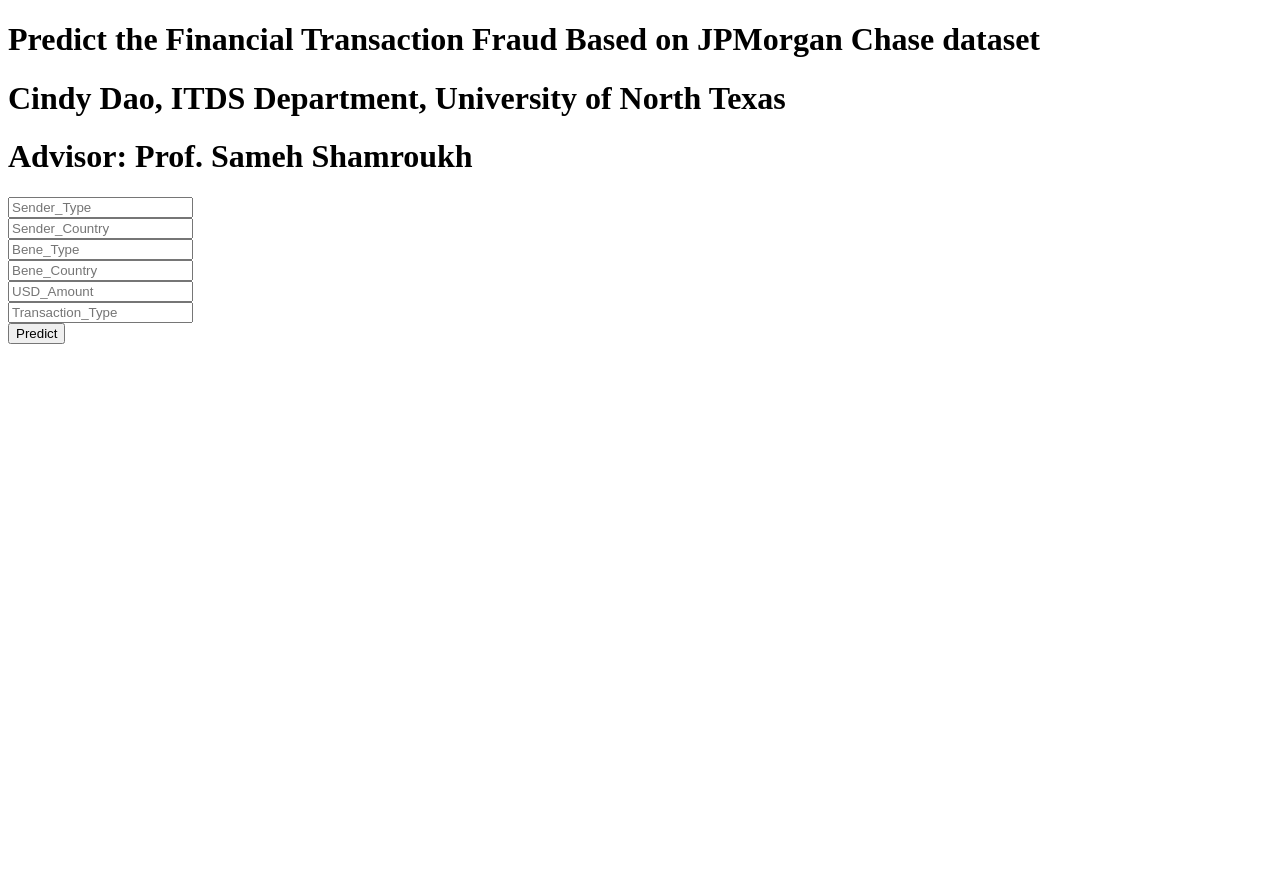
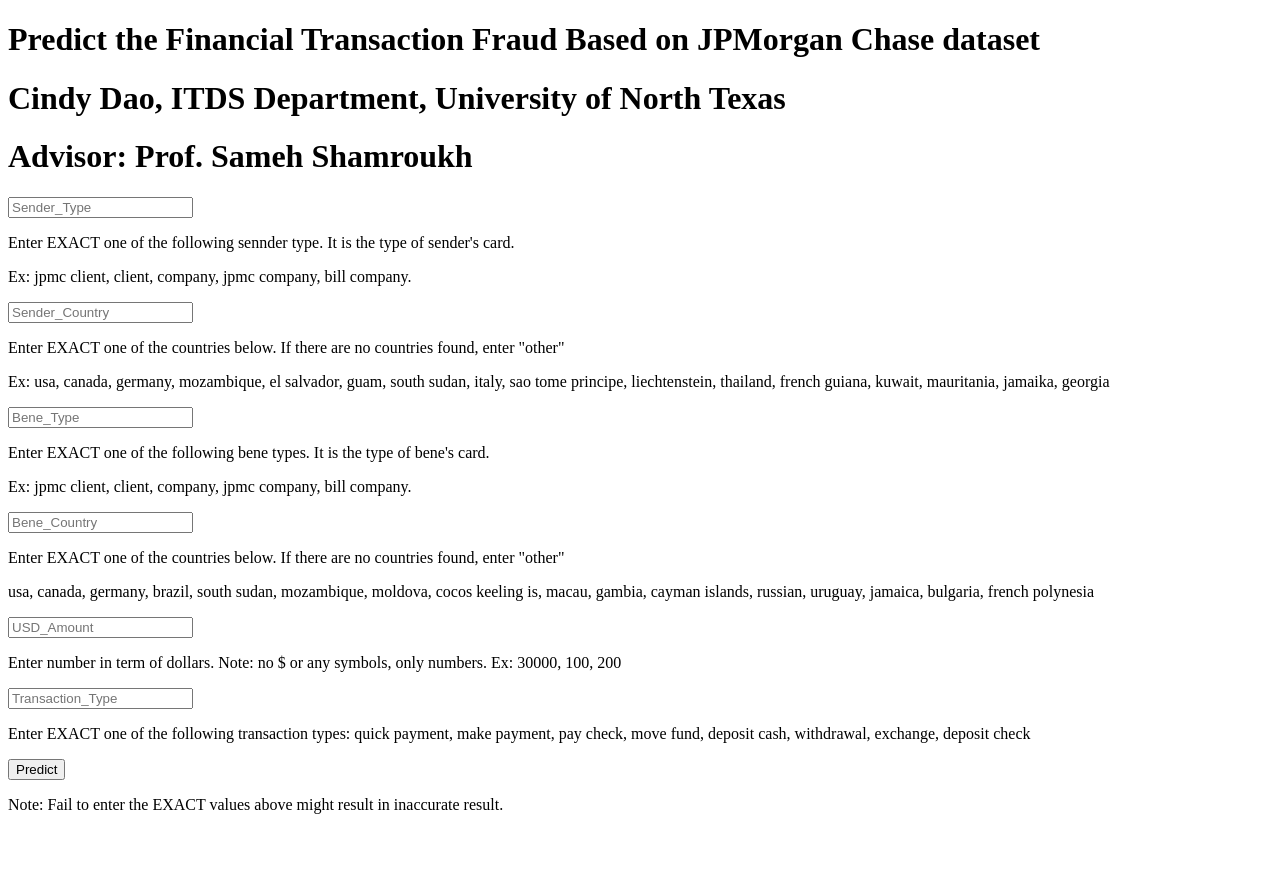
Before and after one commit to cindydao95/Applied-MachineLearning-to-FinancialFraudTransaction-Detection, a Flask app: page / in a window 1280 px wide. Before the commit the page ends 344 px from the top, so only its background shows below. Run offline with Flask 2, Linux system fonts and the light colour scheme; parts of the project's set-up code (start-up, migrations or seed data) failed here and were passed over.

Commit message:
modified html

```diff
--- a/templates/home.html
+++ b/templates/home.html
@@ -21,12 +21,23 @@
      <!-- Main Input For Receiving Query to our ML -->
     <form action="{{ url_for('predict')}}"method="post">
       <input type="text" name="Sender_Type" placeholder="Sender_Type" required="required" /><br>
+      <p>Enter EXACT one of the following sennder type. It is the type of sender's card.</p>
+      <p>Ex: jpmc client, client, company, jpmc company, bill company.</p>
     	<input type="text" name="Sender_Country" placeholder="Sender_Country" required="required" /><br>
+      <p>Enter EXACT one of the countries below. If there are no countries found, enter "other" </p>
+      <p>Ex: usa, canada, germany, mozambique, el salvador, guam, south sudan, italy, sao tome principe, liechtenstein, thailand, french guiana, kuwait, mauritania, jamaika, georgia</p>
         <input type="text" name="Bene_Type" placeholder="Bene_Type" required="required" /><br>
+        <p>Enter EXACT one of the following bene types. It is the type of bene's card.</p>
+        <p>Ex: jpmc client, client, company, jpmc company, bill company.</p>
         <input type="text" name="Bene_Country" placeholder="Bene_Country" required="required" /><br>
+        <p>Enter EXACT one of the countries below. If there are no countries found, enter "other" </p>
+        <p>usa, canada, germany, brazil, south sudan, mozambique, moldova, cocos keeling is, macau, gambia, cayman islands, russian, uruguay, jamaica, bulgaria, french polynesia</p>
         <input type="text" name="USD_Amount" placeholder="USD_Amount" required="required" /><br>
+        <p>Enter number in term of dollars. Note: no $ or any symbols, only numbers. Ex: 30000, 100, 200</p>
         <input type="text" name="Transaction_Type" placeholder="Transaction_Type" required="required" /><br>
+        <p>Enter EXACT one of the following transaction types: quick payment, make payment, pay check, move fund, deposit cash, withdrawal, exchange, deposit check</p>
         <button type="submit" class="btn btn-primary btn-block btn-large">Predict</button>
+        <p>Note: Fail to enter the EXACT values above might result in inaccurate result.</p>
     </form>
 
    <br>
```
